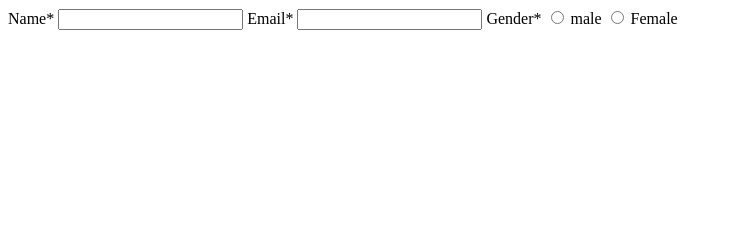
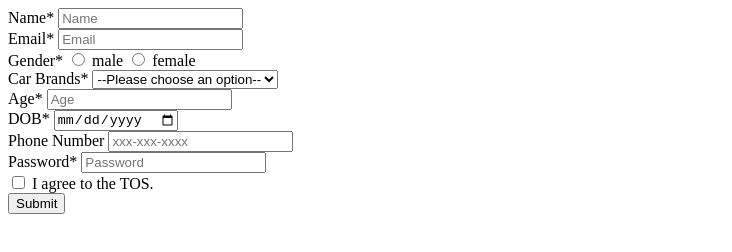
Before and after one commit to acciojob/signup-form-car-KarishmaMK786, a website: page main.html in a window 1280 px wide. Shown: the whole page, without its empty margins (0-732 px from the left). Drawn offline with Linux system fonts and the light colour scheme.

Commit message:
created a submission

```diff
--- a/main.html
+++ b/main.html
@@ -7,16 +7,47 @@
 </head>
 
 <body>
-	<form>
+	<form method="post">
 		<label for="name">Name*</label>
-		<input type="text">
+		<input type="text" id="name" placeholder="Name" required><br>
 
 		<label for="email">Email*</label>
-		<input type="email">
+		<input type="email" id="email" placeholder="Email" required><br>
 
 	    <label for="gender">Gender*</label>
-		<input type="radio" name="gender"> male
-		<input type="radio" name="gender"> Female
+		<input type="radio" name="gender" id="gender_m" required>
+		<label for="gender_m">male</label>
+		<input type="radio" name="gender" id="gender_f" required>
+		<label for="gender_f">female</label>
+		<br>
+
+		<label for="cars">Car Brands*</label>
+		<select id="cars" required>
+			<option disabled selected>--Please choose an option--</option>
+			<option value="bmw">BMW</option>
+			<option value="audi">Audi</option>
+			<option value="mercedez">Mercedez</option>
+		</select><br>
+
+		<label for="age">Age*</label>
+		<input type="number" id="age"  placeholder="Age"required><br>
+
+		<label for="dob">DOB*</label>
+		<input type="date" id="dob" required><br>
+
+		<label for="tel">Phone Number</label>
+		<input type="number" id="tel" placeholder="xxx-xxx-xxxx" required><br>
+
+		<label for="password">Password*</label>
+		<input type="password" id="password" placeholder="Password"required ><br>
+
+		<input type="checkbox" id="tos" required>
+		<label for="tos"> I agree to the TOS.</label>
+		<br>
+
+		<button type="submit">Submit</button>
+
+
 
 	</form>
 	<!-- the entire body must be written by student -->
```
